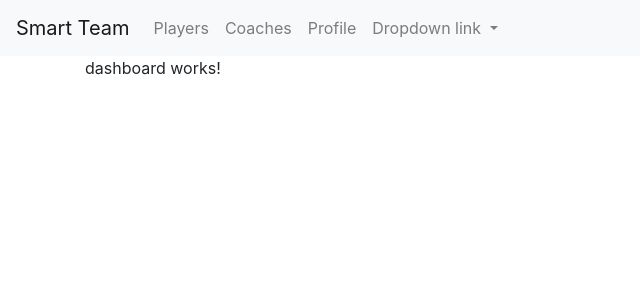
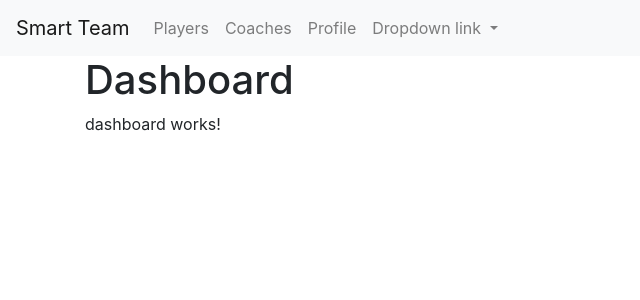
Before and after one commit to Viniciud/SmarTeam-frontend, an Angular app: page /dashboard in a window 1280 px wide. Shown: the top 300 px of the page, without its empty margins (0-640 px from the left). Built offline with nearby package versions, Linux system fonts and the light colour scheme.

Commit message:
title dinamico

```diff
--- a/src/app/coaches/coaches.component.html
+++ b/src/app/coaches/coaches.component.html
@@ -1,4 +1,4 @@
-<h1>{{title}}</h1>
+<app-title [title]='title'></app-title>
 <ul>
   <li *ngFor="let coach of coaches">
     {{coach.name}}
--- a/src/app/coaches/coaches.component.ts
+++ b/src/app/coaches/coaches.component.ts
@@ -7,7 +7,7 @@ import { Component, OnInit } from '@angular/core';
 })
 export class CoachesComponent implements OnInit {
 
-  title = "Coaches";
+  public title = "Coaches";
 
   public coaches = [
     { name: 'Zig' },
--- a/src/app/dashboard/dashboard.component.html
+++ b/src/app/dashboard/dashboard.component.html
@@ -1 +1,2 @@
+<app-title [title]='title'></app-title>
 <p>dashboard works!</p>
--- a/src/app/dashboard/dashboard.component.ts
+++ b/src/app/dashboard/dashboard.component.ts
@@ -7,6 +7,8 @@ import { Component, OnInit } from '@angular/core';
 })
 export class DashboardComponent implements OnInit {
 
+  public title = 'Dashboard';
+
   constructor() { }
 
   ngOnInit(): void {
--- a/src/app/players/players.component.html
+++ b/src/app/players/players.component.html
@@ -1,4 +1,4 @@
-<h1>{{title}}</h1>
+<app-title [title]='title'></app-title>
 <ul>
   <li *ngFor="let player of players">
     {{player.name}}
--- a/src/app/players/players.component.ts
+++ b/src/app/players/players.component.ts
@@ -7,7 +7,7 @@ import { Component, OnInit } from '@angular/core';
 })
 export class PlayersComponent implements OnInit {
 
-  title = "Players";
+  public title = "Players";
 
   public players = [
     { name: 'Zig' },
--- a/src/app/profile/profile.component.html
+++ b/src/app/profile/profile.component.html
@@ -1 +1,2 @@
+<app-title [title]='title'></app-title>
 <p>profile works!</p>
--- a/src/app/profile/profile.component.ts
+++ b/src/app/profile/profile.component.ts
@@ -7,6 +7,8 @@ import { Component, OnInit } from '@angular/core';
 })
 export class ProfileComponent implements OnInit {
 
+  public title = 'Profile';
+
   constructor() { }
 
   ngOnInit(): void {
--- a/src/app/title/title.component.html
+++ b/src/app/title/title.component.html
@@ -1 +1,3 @@
-<p>title works!</p>
+<h1>
+  {{title}}
+</h1>
--- a/src/app/title/title.component.ts
+++ b/src/app/title/title.component.ts
@@ -1,4 +1,4 @@
-import { Component, OnInit } from '@angular/core';
+import { Component, OnInit, Input } from '@angular/core';
 
 @Component({
   selector: 'app-title',
@@ -7,6 +7,8 @@ import { Component, OnInit } from '@angular/core';
 })
 export class TitleComponent implements OnInit {
 
+  @Input() title: string;
+
   constructor() { }
 
   ngOnInit(): void {
```
